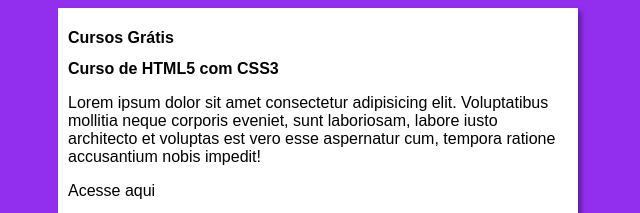
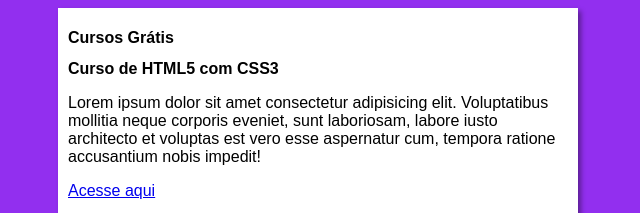
Before and after one commit to Juninho-sp/projeto-site, a plain HTML site: page index.html in a window 1280 px wide. Shown: the top 213 px of the page, 322-962 px from the left. Drawn offline with Linux system fonts and the light colour scheme.

Commit message:
Update index.html

```diff
--- a/index.html
+++ b/index.html
@@ -14,7 +14,7 @@
         <article>
             <h2>Curso de HTML5 com CSS3</h2>
             <p>Lorem ipsum dolor sit amet consectetur adipisicing elit. Voluptatibus mollitia neque corporis eveniet, sunt laboriosam, labore iusto architecto et voluptas est vero esse aspernatur cum, tempora ratione accusantium nobis impedit!</p>
-            <p> <a href="https://www.youtube.com/embed/riSVzwlSnhw"></a> Acesse aqui</p>
+            <p> <a href="https://www.youtube.com/embed/riSVzwlSnhw">Acesse aqui</a></p>
         </article>
         <article>
             <h2>Curso de JavaScripty</h2>
```
